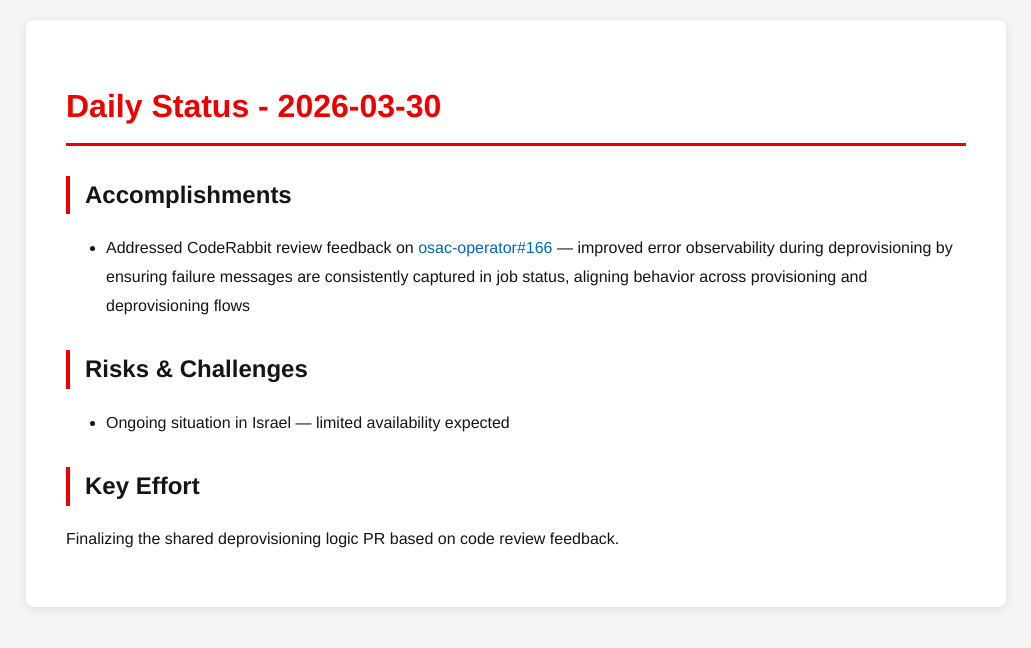
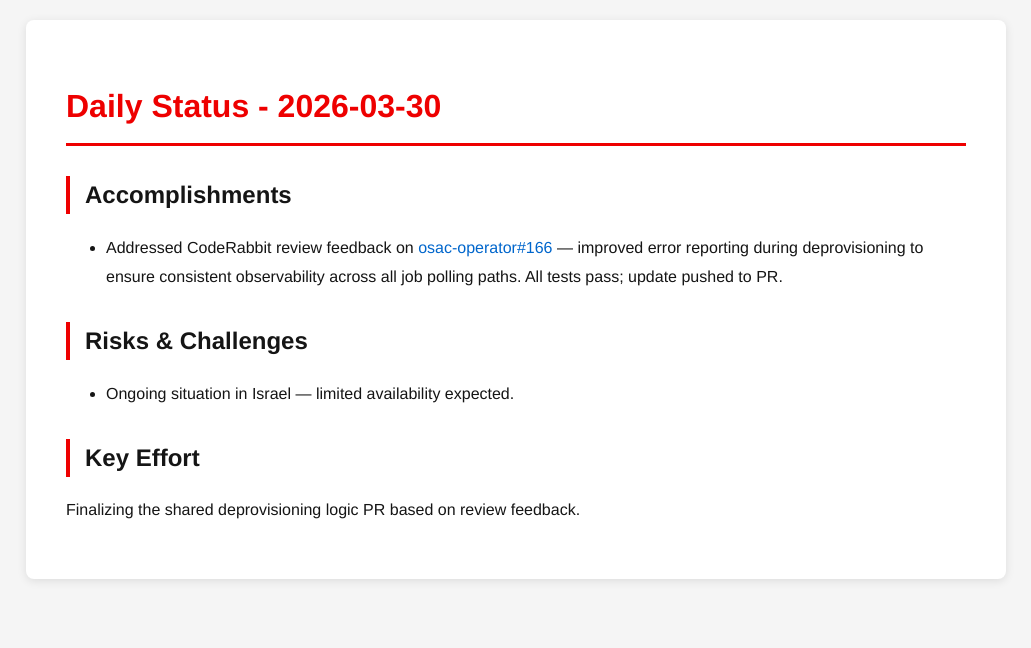
Before and after one commit to tzvatot/daily-status, a Jekyll site: the page built from 2026-03-30.md, in a window 1280 px wide. Shown: the top 648 px of the page, without its empty margins (124-1155 px from the left). Built offline with Jekyll 4.4.1, drawn with Linux system fonts in a browser that asks for light colours.

Commit message:
Daily status update - 2026-03-30

```diff
--- a/2026-03-30.md
+++ b/2026-03-30.md
@@ -7,10 +7,10 @@
 # Daily Status - 2026-03-30
 
 ## Accomplishments
-- Addressed CodeRabbit review feedback on [osac-operator#166](https://github.com/osac-project/osac-operator/pull/166) — improved error observability during deprovisioning by ensuring failure messages are consistently captured in job status, aligning behavior across provisioning and deprovisioning flows
+- Addressed CodeRabbit review feedback on [osac-operator#166](https://github.com/osac-project/osac-operator/pull/166) — improved error reporting during deprovisioning to ensure consistent observability across all job polling paths. All tests pass; update pushed to PR.
 
 ## Risks & Challenges
-- Ongoing situation in Israel — limited availability expected
+- Ongoing situation in Israel — limited availability expected.
 
 ## Key Effort
-Finalizing the shared deprovisioning logic PR based on code review feedback.
+Finalizing the shared deprovisioning logic PR based on review feedback.
```
